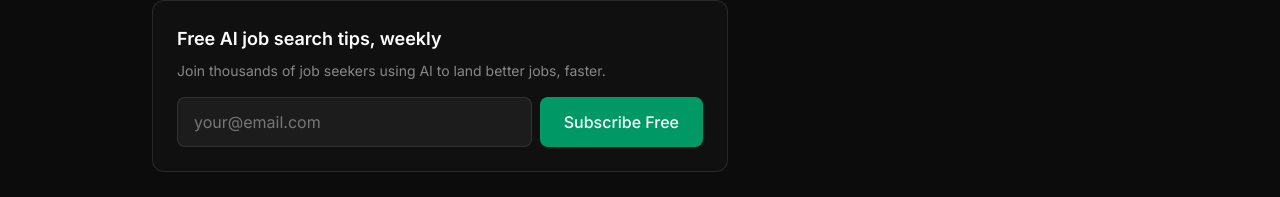
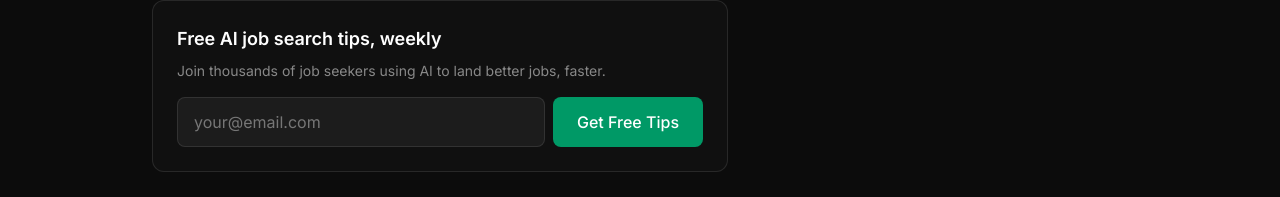
Before and after one commit to kaigritun/getthejobai, a Next.js app: page / in a window 1280 px wide. Shown: the part 2568-2765 px from the top of the page. Built offline with nearby package versions, Linux system fonts and the light colour scheme.

Commit message:
feat: enable A/B testing on homepage email signups

```diff
--- a/app/page.tsx
+++ b/app/page.tsx
@@ -31,12 +31,13 @@
           </Link>
         </div>
 
-        {/* Email Signup */}
+        {/* Email Signup - A/B testing enabled */}
         <div className="mt-12">
           <EmailSignup
             headline="Get weekly AI job search tips"
             description="Free weekly tips on using AI to land your dream job."
             buttonText="Get Free Tips"
+            abTestCta={true}
           />
         </div>
       </div>
@@ -167,7 +168,7 @@
         </div>
       </section>
 
-      {/* Final CTA */}
+      {/* Final CTA - A/B testing enabled */}
       <section className="mt-24 border-t border-white/10 pt-16">
         <div className="max-w-xl">
           <h2 className="text-2xl font-bold mb-4">Stay ahead of the competition</h2>
@@ -175,6 +176,7 @@
             headline="Free AI job search tips, weekly"
             description="Join thousands of job seekers using AI to land better jobs, faster."
             buttonText="Subscribe Free"
+            abTestCta={true}
           />
         </div>
       </section>
```
